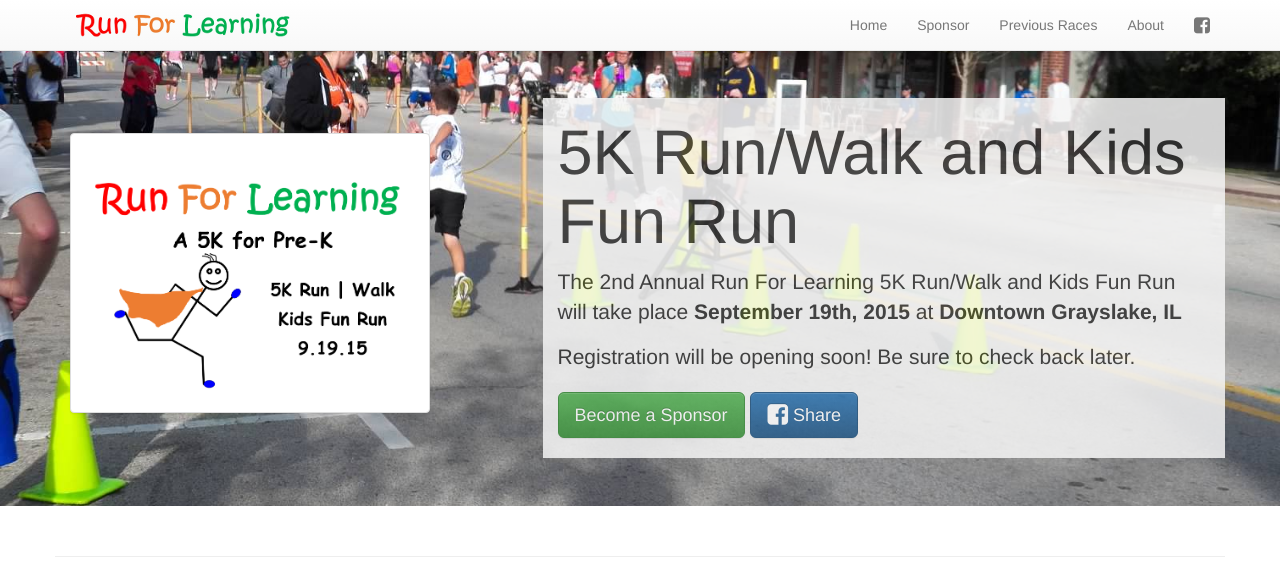
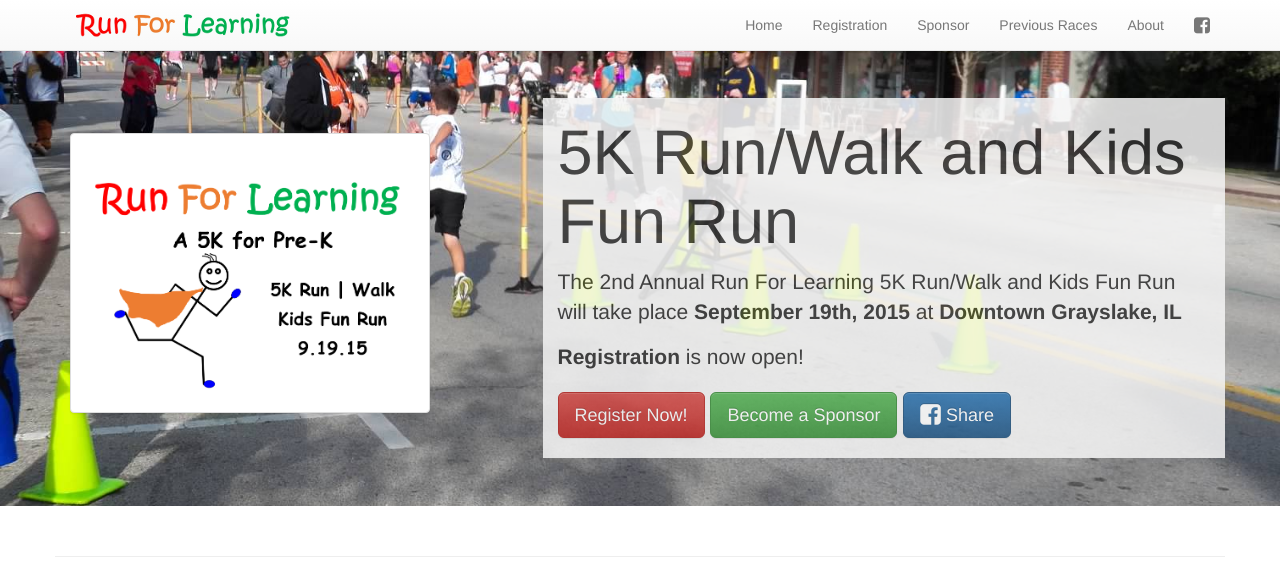
Before and after one commit to runforlearning/runforlearning.github.io, a Jekyll site: the page built from index.html, in a window 1280 px wide and 1400 px high. Shown: the top 575 px of the window. Built offline with Jekyll 4.4.1, drawn with Linux system fonts in a browser that asks for light colours; nearby versions of some CDN libraries.

Commit message:
Adds Registration details page

```diff
--- a/_config.yml
+++ b/_config.yml
@@ -14,9 +14,17 @@ event_date: "September 19th, 2015"
 
 event_location: "Downtown Grayslake, IL"
 
-registration_vendor_url: "www.signmeup.com/101582"
+registration_url: 'registration.html'
 
-registration_link: '<a href="http://www.signmeup.com/101582" class="btn btn-danger btn-lg" disabled="disabled" target="_blank">Register</a>'
+registration_vendor_url: "https://www.signmeup.com/109360"
+
+registration_vendor_link: '<a href="https://www.signmeup.com/109360" class="btn btn-danger btn-lg" target="_blank">Register Online Now!</a>'
+
+registration_link: '<a href="registration.html" class="btn btn-danger btn-lg">Register Now!</a>'
+
+registration_form_url: 'assets/files/2015_RunForLearning_registration_form.pdf'
+
+registration_form_link: '<a href="assets/files/2015_RunForLearning_registration_form.pdf" alt="2015 Run For Learning Registration Form" target="_blank"><i class="fa fa-file-pdf-o"></i> registration form</a>'
 
 sponsor_link: '<a href ="/sponsor.html" class="btn btn-success btn-lg">Become a Sponsor</a>'
 
--- a/_includes/header.html
+++ b/_includes/header.html
@@ -16,6 +16,11 @@
           <li class="active"><a href="{{page.url}}" class="active">Home</a></li>
         {% else %}
           <li><a href="/index.html">Home</a></li>
+        {% endif %}
+        {% if page.url == "/registration.html" %}
+          <li class="active"><a href="{{page.url}}" class="active">Registration</a></li>
+        {% else %}
+          <li><a href="/registration.html">Registration</a></li>
         {% endif %}
         {% if page.url == "/sponsor.html" %}
           <li class="active"><a href="{{page.url}}" class="active">Sponsor</a></li>
--- a/_includes/pre_registration_details.html
+++ b/_includes/pre_registration_details.html
@@ -31,14 +31,12 @@
       <tr>
         <th>5K Run/Walk</th>
         <td>8:30 AM</td>
-        {% comment %}<td><a href="http://www.signmeup.com/101582" class="btn btn-danger btn-sm" target="_blank">$25.00</a></td>{% endcomment %}
-        <td>$25.00</td>
+        <td><a href="{{site.registration_url}}" class="btn btn-danger btn-sm">$25.00</a></td>
       </tr>
       <tr>
         <th>1K Fun Run<br/><small>(5&ndash;12&nbsp;years)</small></th>
         <td>9:30 AM</td>
-        {% comment %}<td><a href="http://www.signmeup.com/101582" class="btn btn-danger btn-sm" target="_blank">$10.00</a></td>{% endcomment %}
-        <td>$10.00</td>
+        <td><a href="{{site.registration_url}}" class="btn btn-danger btn-sm">$10.00</a></td>
       </tr>
       <tr>
         <th>Kids Dash<br/><small>(2&ndash;4&nbsp;years)</small></th>
@@ -53,5 +51,4 @@
     </tbody>
   </table>
 </div>
-{% comment %}<p>{{site.registration_link}} {{site.sponsor_link}}</p>{% endcomment %}
-<p>{{site.sponsor_link}}</p>
+<p>{{site.registration_link}} {{site.sponsor_link}}</p>
--- a/index.html
+++ b/index.html
@@ -20,8 +20,9 @@ sitemap:
       <div id="jumbotron-copy" class="col-md-7 col-md-offset-1">
         <h1>{{site.short_name}}</h1>
         <p>The 2nd Annual {{site.name}} will take place <strong>{{site.event_date}}</strong> at <strong>{{site.event_location}}</strong></p>
-        <p>Registration will be opening soon! Be sure to check back later.</p>
+        <p><strong>Registration</strong> is now open!</p>
         <p>
+          {{site.registration_link}}
           {{site.sponsor_link}}
           <a name="fb_share" type="button" class="btn btn-primary btn-lg" href="http://www.facebook.com/sharer.php?u={{site.url}}{{page.url}}&media={{site.url}}/assets/images/run_for_learning_logo_2015.png&description={{page.description}}" class="joinFB"><i class="fa fa-facebook-square fa-lg"></i> Share</a>
         </p>
```
Also changed, not shown: registration.html (added, +94 -0 lines), 1 other file.
